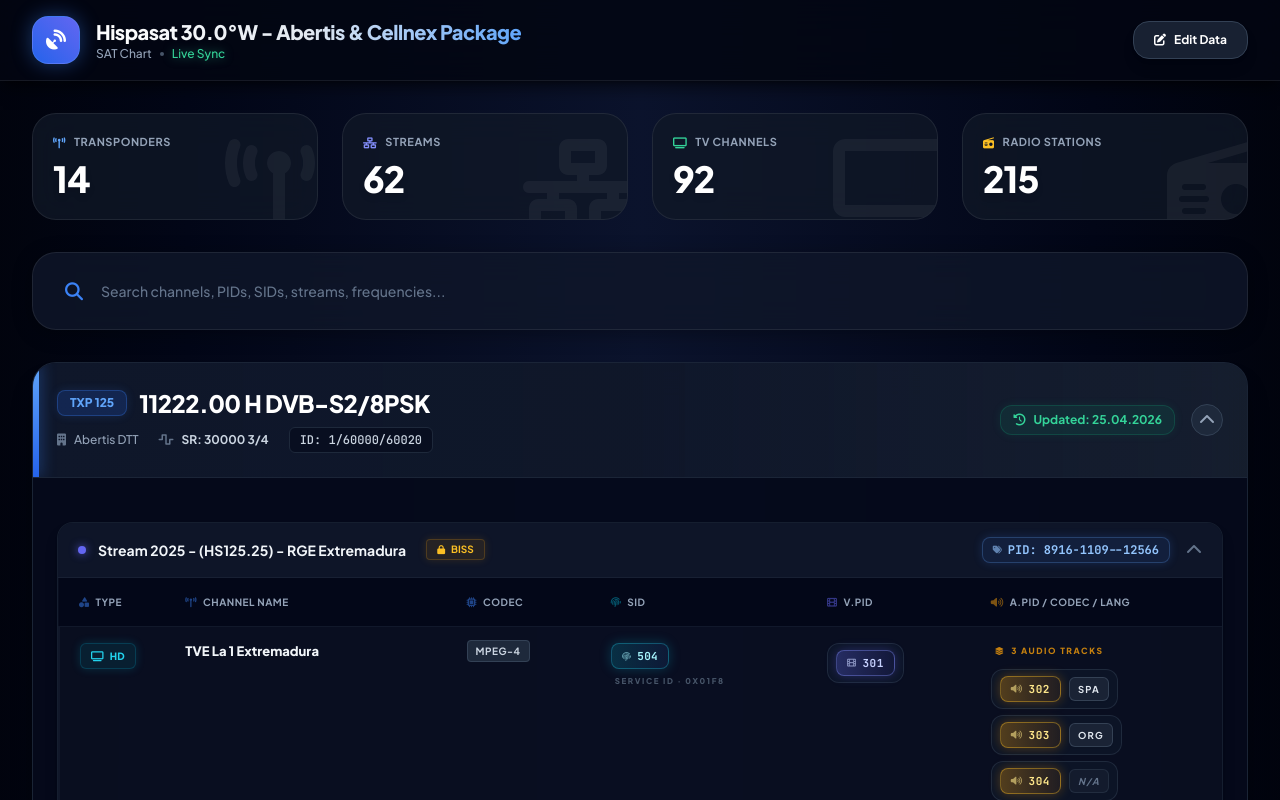
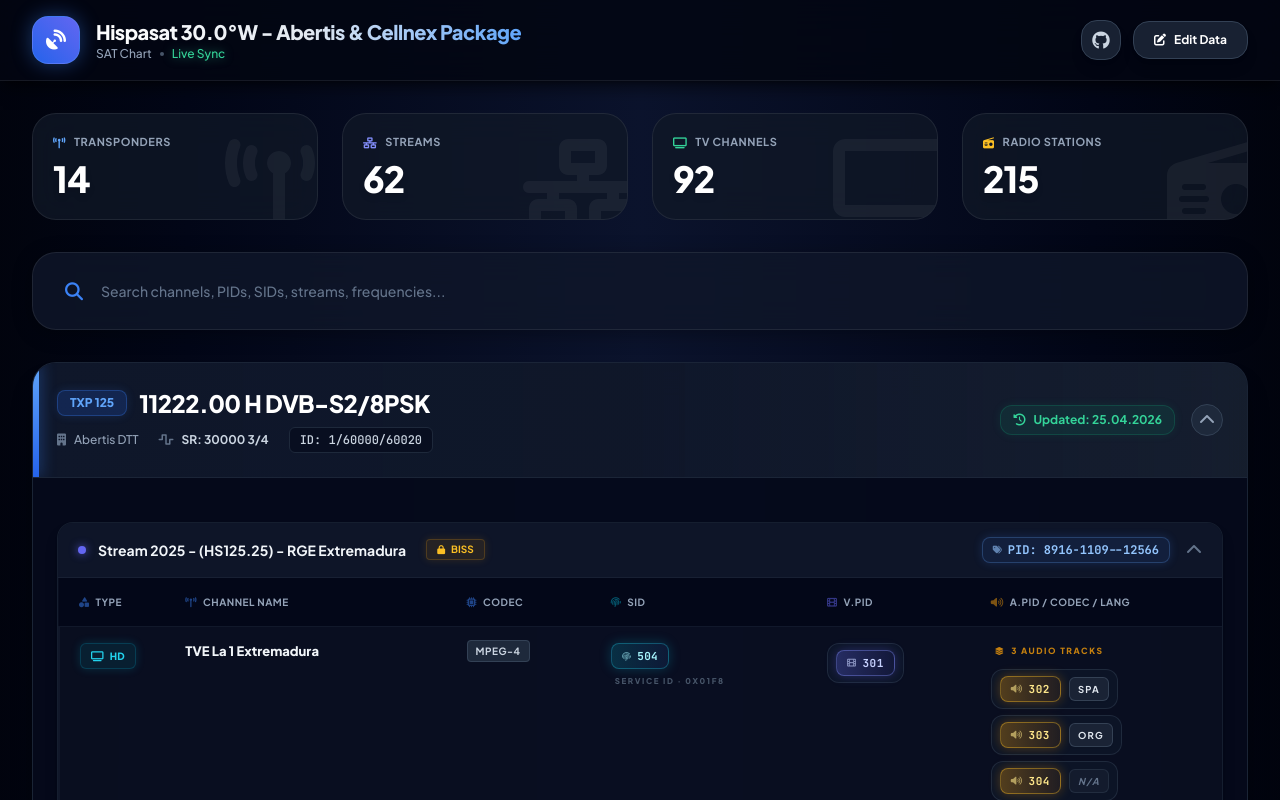
Before and after one commit to abertis-dtt/abertis-dtt.github.io, a plain HTML site: page index.html in a window 1280 px wide. Shown: the top 800 px of the page. Drawn offline with nearby package versions, Linux system fonts and the light colour scheme.

Commit message:
add icon for source github link on header

```diff
--- a/index.html
+++ b/index.html
@@ -55,12 +55,19 @@
                     </p>
                 </div>
             </div>
-            <div class="flex items-center gap-4">
-                <a href="edit.html" class="px-5 py-2.5 rounded-2xl bg-slate-800/80 hover:bg-blue-600 text-white text-xs font-bold border border-slate-700 hover:border-blue-500 transition-all flex items-center gap-2 group shadow-lg">
-                    <i class="fa-solid fa-pen-to-square group-hover:scale-110 transition-transform"></i>
-                    <span>Edit Data</span>
-                </a>
-            </div>
+			<div class="flex items-center gap-3">
+				<!-- GitHub Repo Link -->
+				<a href="https://github.com/abertis-dtt/abertis-dtt.github.io" target="_blank" rel="noopener noreferrer"
+				title="View source on GitHub"
+				aria-label="GitHub repository"
+				class="w-10 h-10 flex items-center justify-center rounded-2xl bg-slate-800/80 hover:bg-slate-700 text-slate-300 hover:text-white text-lg border border-slate-700 hover:border-slate-500 transition-all shadow-lg group/gh hover:shadow-[0_0_15px_rgba(148,163,184,0.35)]">
+					<i class="fa-brands fa-github group-hover/gh:scale-110 group-hover/gh:-rotate-6 transition-transform duration-200"></i>
+				</a>
+				<a href="edit.html" class="px-5 py-2.5 rounded-2xl bg-slate-800/80 hover:bg-blue-600 text-white text-xs font-bold border border-slate-700 hover:border-blue-500 transition-all flex items-center gap-2 group shadow-lg">
+					<i class="fa-solid fa-pen-to-square group-hover:scale-110 transition-transform"></i>
+					<span>Edit Data</span>
+				</a>
+			</div>
         </div>
     </header>
 
```
